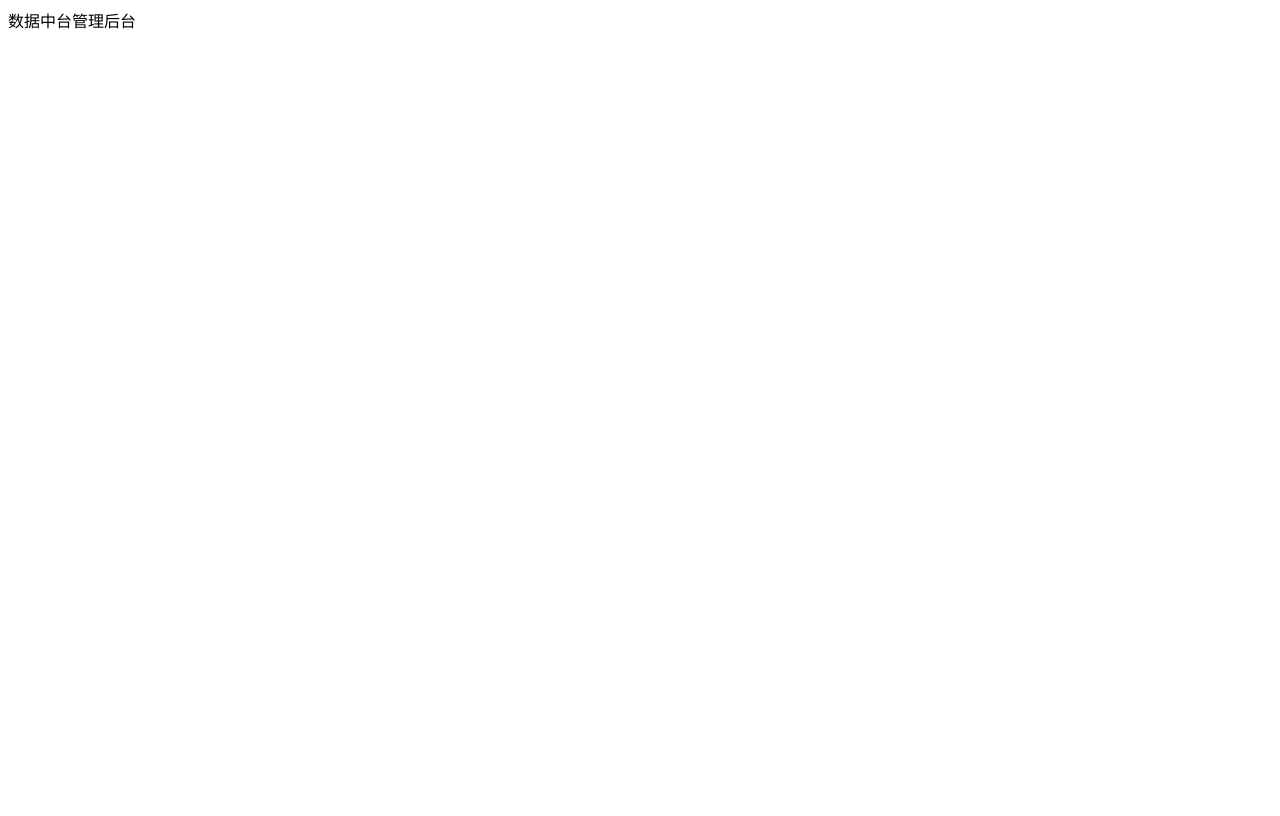
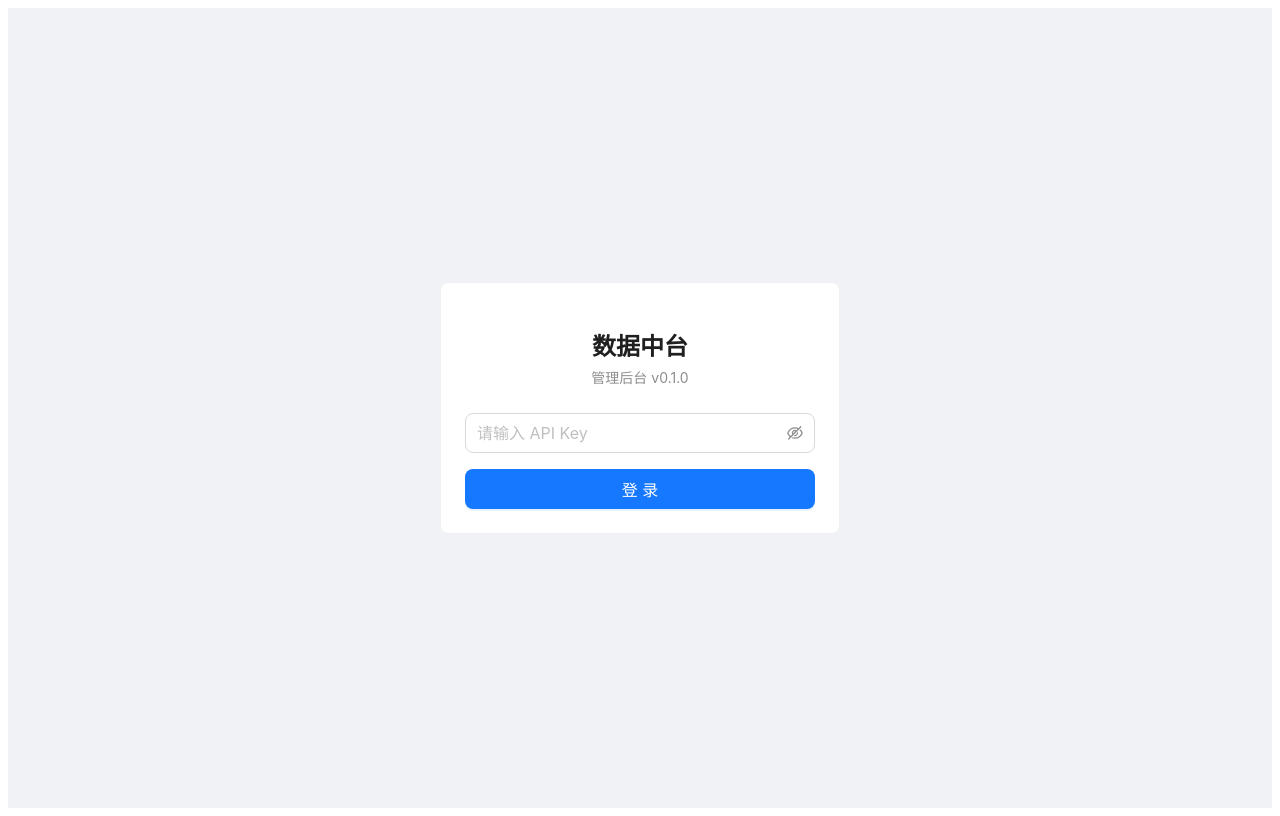
Before and after one commit to tusimbe/data_platform, a React (Vite) app in the folder frontend/: page /login in a window 1280 px wide. Built offline with nearby package versions, Linux system fonts and the light colour scheme.

Commit message:
feat(frontend): add routing, AppLayout, Login page, and placeholder pages

```diff
--- a/frontend/package.json
+++ b/frontend/package.json
@@ -9,6 +9,7 @@
     "preview": "vite preview"
   },
   "dependencies": {
+    "@ant-design/icons": "^6.1.0",
     "antd": "^5.22.0",
     "axios": "^1.7.0",
     "react": "^18.3.0",
--- /dev/null
+++ b/frontend/src/App.tsx
@@ -0,0 +1,39 @@
+import React from 'react';
+import { BrowserRouter, Routes, Route, Navigate, Outlet } from 'react-router-dom';
+import { isAuthenticated } from './utils/auth';
+import AppLayout from './components/AppLayout';
+import Login from './pages/Login';
+
+// 懒加载页面 — 后续 Task 会创建这些文件，此处先用占位
+const Dashboard = React.lazy(() => import('./pages/Dashboard'));
+const Connectors = React.lazy(() => import('./pages/Connectors'));
+const SyncTasks = React.lazy(() => import('./pages/SyncTasks'));
+const SyncLogs = React.lazy(() => import('./pages/SyncLogs'));
+
+const AuthGuard: React.FC = () => {
+  if (!isAuthenticated()) {
+    return <Navigate to="/login" replace />;
+  }
+  return <Outlet />;
+};
+
+const App: React.FC = () => (
+  <BrowserRouter>
+    <React.Suspense fallback={<div style={{ padding: 24 }}>加载中...</div>}>
+      <Routes>
+        <Route path="/login" element={<Login />} />
+        <Route element={<AuthGuard />}>
+          <Route element={<AppLayout />}>
+            <Route path="/dashboard" element={<Dashboard />} />
+            <Route path="/connectors" element={<Connectors />} />
+            <Route path="/sync-tasks" element={<SyncTasks />} />
+            <Route path="/sync-logs" element={<SyncLogs />} />
+          </Route>
+        </Route>
+        <Route path="*" element={<Navigate to="/dashboard" replace />} />
+      </Routes>
+    </React.Suspense>
+  </BrowserRouter>
+);
+
+export default App;
--- /dev/null
+++ b/frontend/src/components/AppLayout.tsx
@@ -0,0 +1,77 @@
+import React from 'react';
+import { Layout, Menu, Button, theme } from 'antd';
+import {
+  DashboardOutlined,
+  ApiOutlined,
+  SyncOutlined,
+  FileTextOutlined,
+} from '@ant-design/icons';
+import { Outlet, useNavigate, useLocation } from 'react-router-dom';
+import { removeApiKey } from '../utils/auth';
+
+const { Header, Sider, Content } = Layout;
+
+const menuItems = [
+  { key: '/dashboard', icon: <DashboardOutlined />, label: 'Dashboard' },
+  { key: '/connectors', icon: <ApiOutlined />, label: '连接器管理' },
+  { key: '/sync-tasks', icon: <SyncOutlined />, label: '同步任务' },
+  { key: '/sync-logs', icon: <FileTextOutlined />, label: '同步日志' },
+];
+
+const AppLayout: React.FC = () => {
+  const navigate = useNavigate();
+  const location = useLocation();
+  const { token } = theme.useToken();
+
+  const handleLogout = () => {
+    removeApiKey();
+    navigate('/login');
+  };
+
+  return (
+    <Layout style={{ minHeight: '100vh' }}>
+      <Sider>
+        <div
+          style={{
+            height: 32,
+            margin: 16,
+            color: '#fff',
+            fontSize: 16,
+            fontWeight: 'bold',
+            textAlign: 'center',
+            lineHeight: '32px',
+          }}
+        >
+          数据中台
+        </div>
+        <Menu
+          theme="dark"
+          mode="inline"
+          selectedKeys={[location.pathname]}
+          items={menuItems}
+          onClick={({ key }) => navigate(key)}
+        />
+      </Sider>
+      <Layout>
+        <Header
+          style={{
+            padding: '0 24px',
+            background: token.colorBgContainer,
+            display: 'flex',
+            justifyContent: 'flex-end',
+            alignItems: 'center',
+          }}
+        >
+          <Button type="text" onClick={handleLogout}>
+            退出登录
+          </Button>
+        </Header>
+        <Content style={{ margin: 24 }}>
+          <Outlet />
+        </Content>
+      </Layout>
+    </Layout>
+  );
+};
+
+export default AppLayout;
--- a/frontend/src/main.tsx
+++ b/frontend/src/main.tsx
@@ -1,10 +1,13 @@
 import React from 'react';
 import ReactDOM from 'react-dom/client';
-
-const App: React.FC = () => <div>数据中台管理后台</div>;
+import { ConfigProvider } from 'antd';
+import zhCN from 'antd/locale/zh_CN';
+import App from './App';
 
 ReactDOM.createRoot(document.getElementById('root')!).render(
   <React.StrictMode>
-    <App />
+    <ConfigProvider locale={zhCN}>
+      <App />
+    </ConfigProvider>
   </React.StrictMode>,
 );
--- /dev/null
+++ b/frontend/src/pages/Connectors.tsx
@@ -0,0 +1,4 @@
+import type React from 'react';
+
+const Connectors: React.FC = () => <div>Connectors</div>;
+export default Connectors;
--- /dev/null
+++ b/frontend/src/pages/Dashboard.tsx
@@ -0,0 +1,4 @@
+import type React from 'react';
+
+const Dashboard: React.FC = () => <div>Dashboard</div>;
+export default Dashboard;
--- /dev/null
+++ b/frontend/src/pages/Login.tsx
@@ -0,0 +1,83 @@
+import React, { useState } from 'react';
+import { Card, Input, Button, message, Typography } from 'antd';
+import { useNavigate } from 'react-router-dom';
+import { setApiKey, isAuthenticated } from '../utils/auth';
+import client from '../api/client';
+
+const { Title, Text } = Typography;
+
+const Login: React.FC = () => {
+  const [key, setKey] = useState('');
+  const [loading, setLoading] = useState(false);
+  const navigate = useNavigate();
+
+  // 已登录直接跳转
+  if (isAuthenticated()) {
+    navigate('/dashboard', { replace: true });
+    return null;
+  }
+
+  const handleLogin = async () => {
+    if (!key.trim()) {
+      message.warning('请输入 API Key');
+      return;
+    }
+
+    setLoading(true);
+    try {
+      // 用输入的 Key 调用需要认证的接口验证有效性
+      // 注意：/health 无需认证，不能用来验证 Key
+      await client.get('/connectors', {
+        headers: { 'X-API-Key': key.trim() },
+        params: { page: 1, page_size: 1 },
+      });
+      setApiKey(key.trim());
+      message.success('登录成功');
+      navigate('/dashboard', { replace: true });
+    } catch {
+      message.error('API Key 无效');
+    } finally {
+      setLoading(false);
+    }
+  };
+
+  return (
+    <div
+      style={{
+        display: 'flex',
+        justifyContent: 'center',
+        alignItems: 'center',
+        minHeight: '100vh',
+        background: '#f0f2f5',
+      }}
+    >
+      <Card style={{ width: 400 }}>
+        <div style={{ textAlign: 'center', marginBottom: 24 }}>
+          <Title level={3} style={{ marginBottom: 4 }}>
+            数据中台
+          </Title>
+          <Text type="secondary">管理后台 v0.1.0</Text>
+        </div>
+        <Input.Password
+          placeholder="请输入 API Key"
+          value={key}
+          onChange={(e) => setKey(e.target.value)}
+          onPressEnter={handleLogin}
+          style={{ marginBottom: 16 }}
+          size="large"
+        />
+        <Button
+          type="primary"
+          block
+          size="large"
+          loading={loading}
+          onClick={handleLogin}
+        >
+          登录
+        </Button>
+      </Card>
+    </div>
+  );
+};
+
+export default Login;
--- /dev/null
+++ b/frontend/src/pages/SyncLogs.tsx
@@ -0,0 +1,4 @@
+import type React from 'react';
+
+const SyncLogs: React.FC = () => <div>SyncLogs</div>;
+export default SyncLogs;
--- /dev/null
+++ b/frontend/src/pages/SyncTasks.tsx
@@ -0,0 +1,4 @@
+import type React from 'react';
+
+const SyncTasks: React.FC = () => <div>SyncTasks</div>;
+export default SyncTasks;
```
Also changed, not shown: 1 other file (tests, documents, lock files or other folders).
